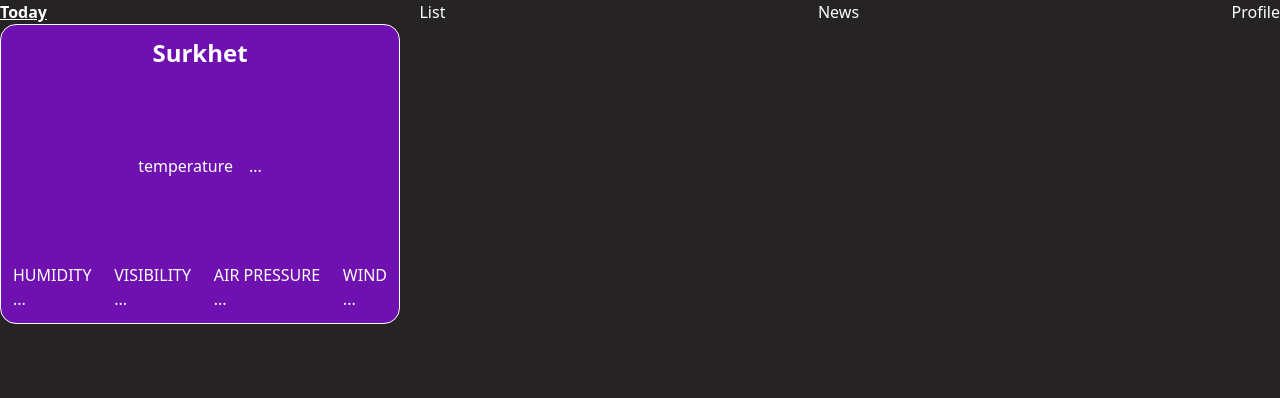
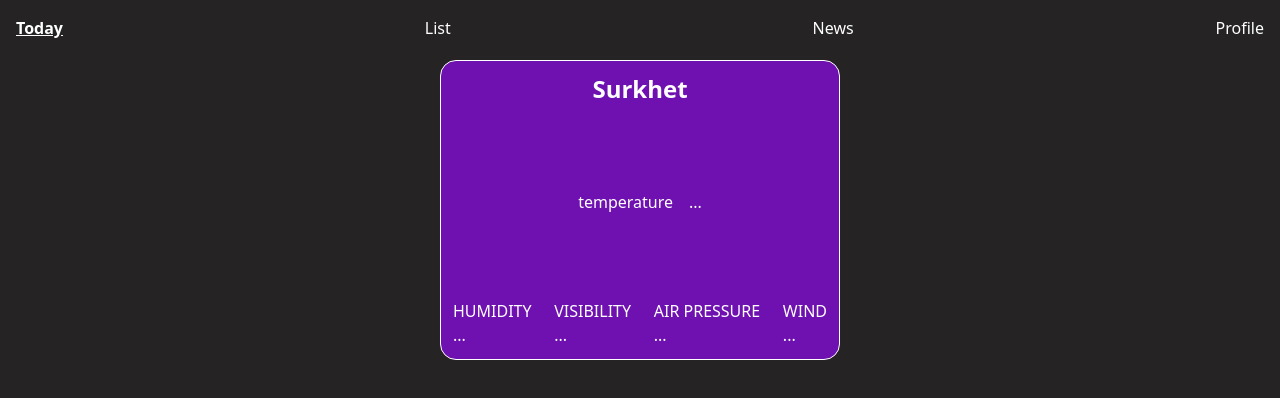
Before and after one commit to pawanpyakurel/react-learning-mwu, a React (Vite) app: page / in a window 1280 px wide. Shown: the top 398 px of the page. Built offline with nearby package versions, Linux system fonts and the light colour scheme.

Commit message:
hero card added in the app page

```diff
--- a/src/App.tsx
+++ b/src/App.tsx
@@ -3,8 +3,10 @@
 
 function App() {
   return (
-    <div>
-      <Header />
+    <div className='flex flex-col justify-center items-center gap-5 p-4'>
+      <div className='w-full'>
+        <Header />
+      </div>
       <HeroCard />
     </div>
   );
```
